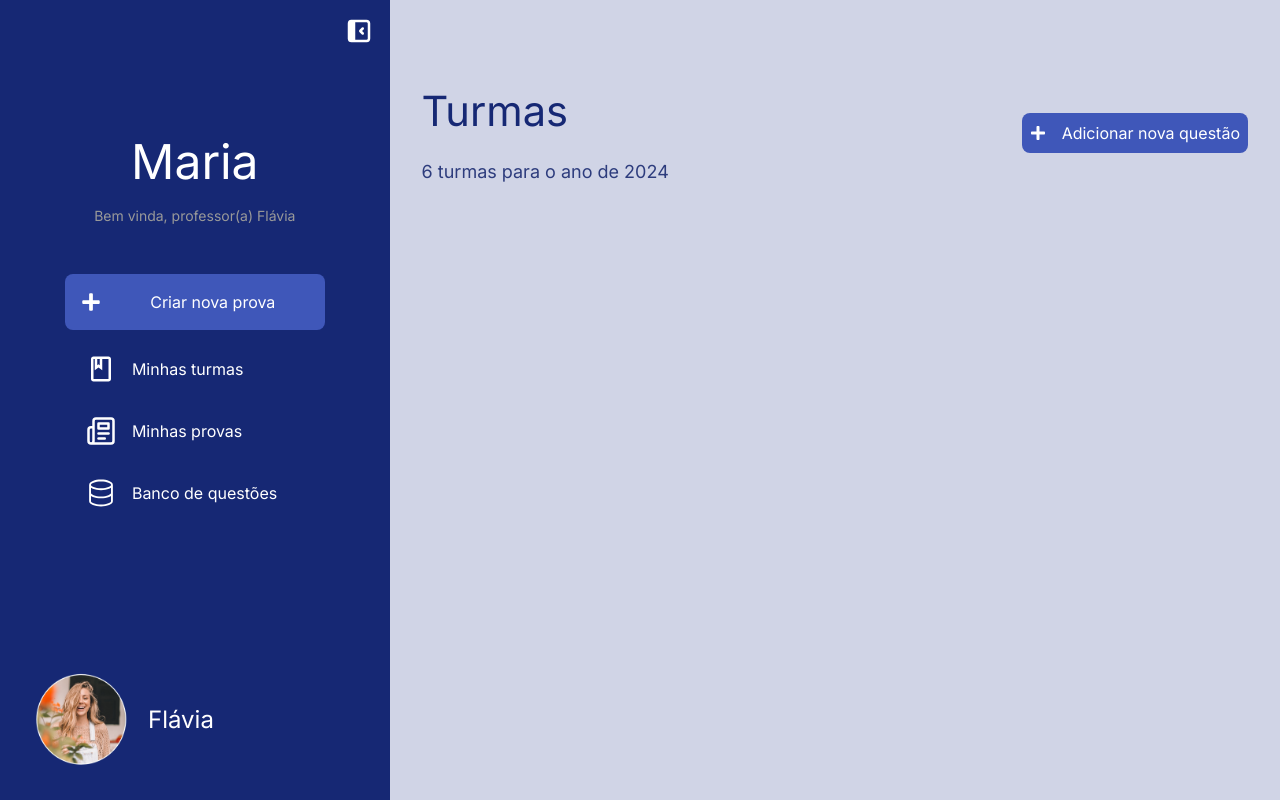
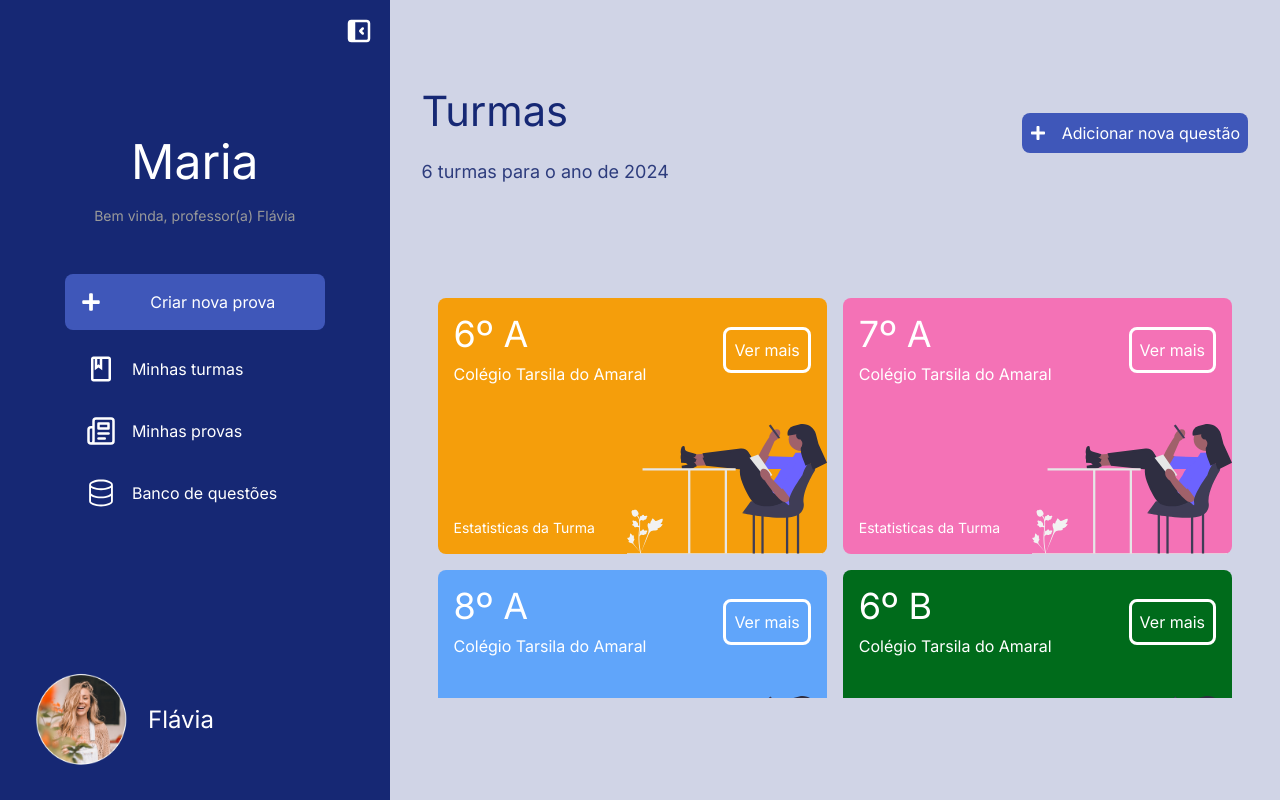
Before and after one commit to tamysteimbch/refactored-frontmaria, a Next.js app: page / in a window 1280 px wide. Built offline with nearby package versions, Linux system fonts and the light colour scheme.

Commit message:
feat: Add Cards component to display class information in Classes page

```diff
--- a/src/components/Content/Classes.tsx
+++ b/src/components/Content/Classes.tsx
@@ -1,5 +1,6 @@
 import HeaderTitle from './components/HeaderTitle';
 import { FaPlus } from 'react-icons/fa';
+import Cards from './components/Cards';
 
 export default function Classes() {
   return (
@@ -10,6 +11,8 @@ export default function Classes() {
         buttonIcon={<FaPlus />}
         buttonTitle="Adicionar nova questão"
       />
+
+      <Cards />
     </div>
   );
 }
--- /dev/null
+++ b/src/components/Content/components/Card.tsx
@@ -0,0 +1,32 @@
+import DetailImage from '@/assets/imgHomepage.svg';
+import Image from 'next/image';
+import { CardContent } from '@/constants/cardContent';
+
+export default function Card(props: CardContent) {
+  return (
+    <div
+      className="flex flex-col justify-between p-4 h-[16rem] relative rounded-lg text-white cursor-pointer"
+      style={{ backgroundColor: props.color }}
+    >
+      <div className="flex justify-between items-center">
+        <div className="flex flex-col gap-2 ">
+          <h1 className="text-4xl">{props.title}</h1>
+          <p>{props.description}</p>
+        </div>
+
+        <button
+          type="button"
+          className="bg-transparent p-2 border-[3px] rounded-lg border-white hover:bg-white hover:text-black"
+        >
+          Ver mais
+        </button>
+      </div>
+
+      <p className="text-sm">Estatisticas da Turma</p>
+
+      <div className="absolute bottom-0 right-0">
+        <Image src={DetailImage} alt="Detalhes" width={200} height={100} />
+      </div>
+    </div>
+  );
+}
--- /dev/null
+++ b/src/components/Content/components/Cards.tsx
@@ -0,0 +1,21 @@
+import Card from './Card';
+import { CardContent } from '@/constants/cardContent';
+import cardContent from '@/constants/cardContent';
+
+export default function Cards() {
+  return (
+    <div
+      className="custom-scrollbar grid grid-cols-1 md:grid-cols-2 lg:grid-cols-1 xl:grid-cols-2 2xl:grid-cols-3 gap-4 mt-24 p-4 md:overflow-auto"
+      style={{ maxHeight: 'calc(100vh - 24rem)' }}
+    >
+      {cardContent.map((card: CardContent) => (
+        <Card
+          key={card.title}
+          title={card.title}
+          description={card.description}
+          color={card.color}
+        />
+      ))}
+    </div>
+  );
+}
--- /dev/null
+++ b/src/constants/cardContent.ts
@@ -0,0 +1,100 @@
+export type CardContent = {
+  title: string;
+  description: string;
+  color: string;
+};
+
+const cardContent: CardContent[] = [
+  {
+    title: '6º A',
+    description: 'Colégio Tarsila do Amaral',
+    color: '#F59E0B',
+  },
+  {
+    title: '7º A',
+    description: 'Colégio Tarsila do Amaral',
+    color: '#F472B6',
+  },
+  {
+    title: '8º A',
+    description: 'Colégio Tarsila do Amaral',
+    color: '#60A5FA',
+  },
+  {
+    title: '6º B',
+    description: 'Colégio Tarsila do Amaral',
+    color: '#006b1b',
+  },
+  {
+    title: '7º B',
+    description: 'Colégio Tarsila do Amaral',
+    color: '#F87171',
+  },
+  {
+    title: '8º B',
+    description: 'Colégio Tarsila do Amaral',
+    color: '#818CF8',
+  },
+  {
+    title: '6º A',
+    description: 'Colégio Tarsila do Amaral',
+    color: '#F59E0B',
+  },
+  {
+    title: '7º A',
+    description: 'Colégio Tarsila do Amaral',
+    color: '#F472B6',
+  },
+  {
+    title: '8º A',
+    description: 'Colégio Tarsila do Amaral',
+    color: '#60A5FA',
+  },
+  {
+    title: '6º B',
+    description: 'Colégio Tarsila do Amaral',
+    color: '#006b1b',
+  },
+  {
+    title: '7º B',
+    description: 'Colégio Tarsila do Amaral',
+    color: '#F87171',
+  },
+  {
+    title: '8º B',
+    description: 'Colégio Tarsila do Amaral',
+    color: '#818CF8',
+  },
+  {
+    title: '6º A',
+    description: 'Colégio Tarsila do Amaral',
+    color: '#F59E0B',
+  },
+  {
+    title: '7º A',
+    description: 'Colégio Tarsila do Amaral',
+    color: '#F472B6',
+  },
+  {
+    title: '8º A',
+    description: 'Colégio Tarsila do Amaral',
+    color: '#60A5FA',
+  },
+  {
+    title: '6º B',
+    description: 'Colégio Tarsila do Amaral',
+    color: '#006b1b',
+  },
+  {
+    title: '7º B',
+    description: 'Colégio Tarsila do Amaral',
+    color: '#F87171',
+  },
+  {
+    title: '8º B',
+    description: 'Colégio Tarsila do Amaral',
+    color: '#818CF8',
+  },
+];
+
+export default cardContent;
--- a/src/constants/sidebuttons.tsx
+++ b/src/constants/sidebuttons.tsx
@@ -1,7 +1,6 @@
 import { MdOutlineClass } from 'react-icons/md';
 import { LuNewspaper } from 'react-icons/lu';
 import { GoDatabase } from 'react-icons/go';
-import { IoMdNotificationsOutline } from 'react-icons/io';
 
 export type Mode = 'class' | 'test' | 'question' | 'notification' | 'newExam';
 
```
